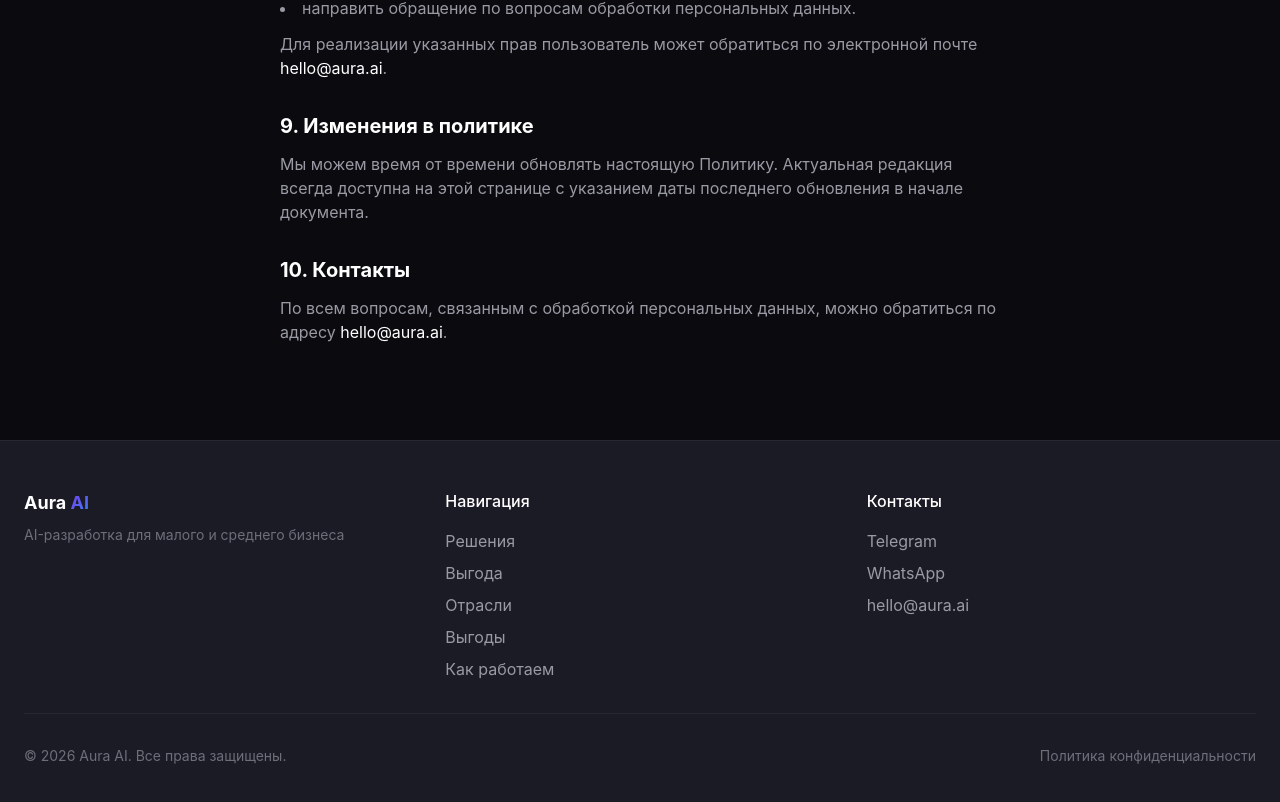
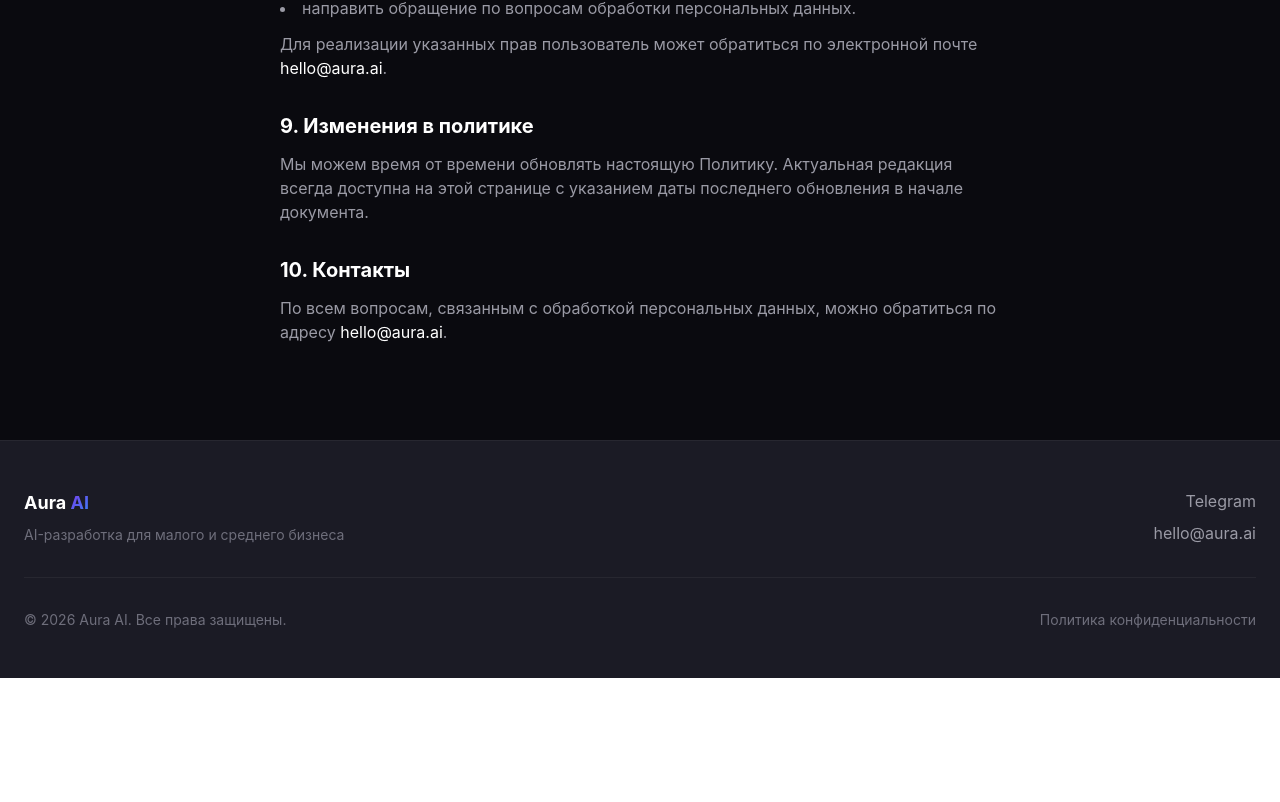
Before and after one commit to youlikeby/aura-landing-v2, a React (Vite) app: page /privacy in a window 1280 px wide. Shown: the part 1888-2690 px from the top of the page. After the commit the page ends 2566 px from the top, so only its background shows below. Built offline with nearby package versions, Linux system fonts and the light colour scheme.

Commit message:
fix: simplify footer — remove navigation and contacts headers

```diff
--- a/src/components/Footer.tsx
+++ b/src/components/Footer.tsx
@@ -1,24 +1,10 @@
 import { Link } from 'react-router-dom'
-
-const NAV_LINKS = [
-  { label: 'Решения', href: '#solutions' },
-  { label: 'Выгода', href: '#benefit' },
-  { label: 'Отрасли', href: '#industries' },
-  { label: 'Выгоды', href: '#outcomes' },
-  { label: 'Как работаем', href: '#process' },
-]
-
-const CONTACT_LINKS = [
-  { label: 'Telegram', href: '#' },
-  { label: 'WhatsApp', href: '#' },
-  { label: 'hello@aura.ai', href: 'mailto:hello@aura.ai' },
-]
 
 function Footer() {
   return (
     <footer className="bg-card-light border-t border-white/5">
       <div className="max-w-7xl mx-auto px-6 py-12">
-        <div className="grid grid-cols-1 md:grid-cols-3 gap-8">
+        <div className="grid grid-cols-1 md:grid-cols-2 gap-8">
           <div>
             <span className="font-bold text-lg">
               Aura <span className="bg-accent-gradient bg-clip-text text-transparent">AI</span>
@@ -28,35 +14,21 @@ function Footer() {
             </p>
           </div>
 
-          <div>
-            <h3 className="font-medium mb-4">Навигация</h3>
-            <ul className="flex flex-col gap-2">
-              {NAV_LINKS.map((link) => (
-                <li key={link.href}>
-                  <a href={link.href} className="text-text-secondary hover:text-text-primary transition-colors duration-200">
-                    {link.label}
-                  </a>
-                </li>
-              ))}
-            </ul>
-          </div>
-
-          <div>
-            <h3 className="font-medium mb-4">Контакты</h3>
-            <ul className="flex flex-col gap-2">
-              {CONTACT_LINKS.map((link) => (
-                <li key={link.label}>
-                  <a href={link.href} className="text-text-secondary hover:text-text-primary transition-colors duration-200">
-                    {link.label}
-                  </a>
-                </li>
-              ))}
-            </ul>
+          <div className="flex flex-col gap-2 md:items-end">
+            <a href="#" className="text-text-secondary hover:text-text-primary transition-colors duration-200">
+              Telegram
+            </a>
+            <a
+              href="mailto:hello@aura.ai"
+              className="text-text-secondary hover:text-text-primary transition-colors duration-200"
+            >
+              hello@aura.ai
+            </a>
           </div>
         </div>
 
-        <div className="border-t border-white/5 mt-8 pt-8 flex justify-between text-text-muted text-sm">
-          <span>© 2026 Aura AI. Все права защищены.</span>
+        <div className="border-t border-white/5 mt-8 pt-8 flex flex-col md:flex-row justify-between items-center gap-4 text-text-muted text-sm">
+          <p>© 2026 Aura AI. Все права защищены.</p>
           <Link to="/privacy" className="hover:text-text-secondary transition-colors duration-200">
             Политика конфиденциальности
           </Link>
```
